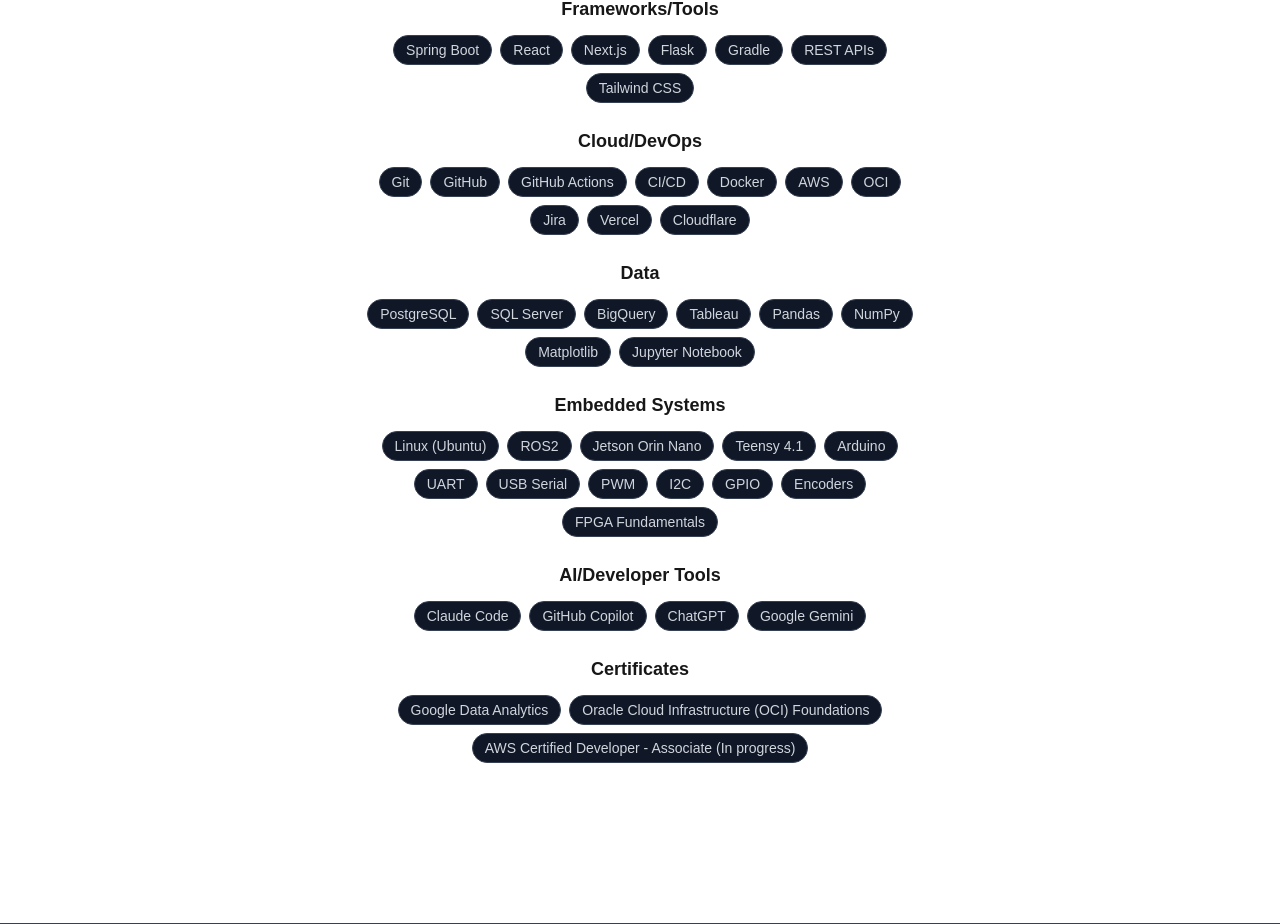
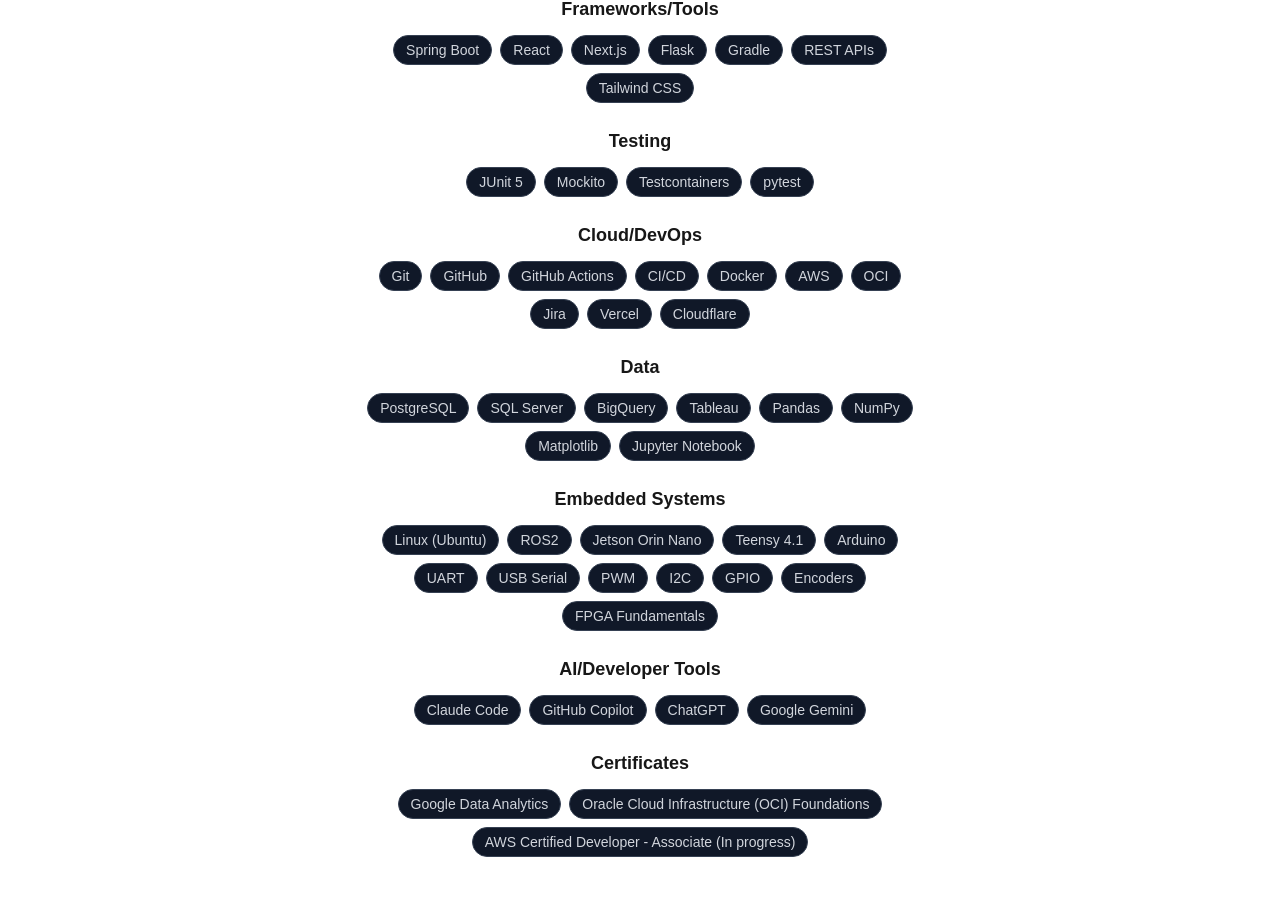
Before and after one commit to Ian8912/ian-lingo-website, a Next.js app: page /resume in a window 1280 px wide. Shown: the part 1177-2101 px from the top of the page. Built offline with nearby package versions, Linux system fonts and the light colour scheme.

Commit message:
docs: update Resume skills section

```diff
--- a/src/components/Skills.tsx
+++ b/src/components/Skills.tsx
@@ -6,6 +6,10 @@ const skills = [
   {
     category: "Frameworks/Tools",
     items: ["Spring Boot", "React", "Next.js", "Flask", "Gradle", "REST APIs", "Tailwind CSS"],
+  },
+  {
+    category: "Testing",
+    items: ["JUnit 5", "Mockito", "Testcontainers", "pytest"],
   },
   {
     category: "Cloud/DevOps",
```
